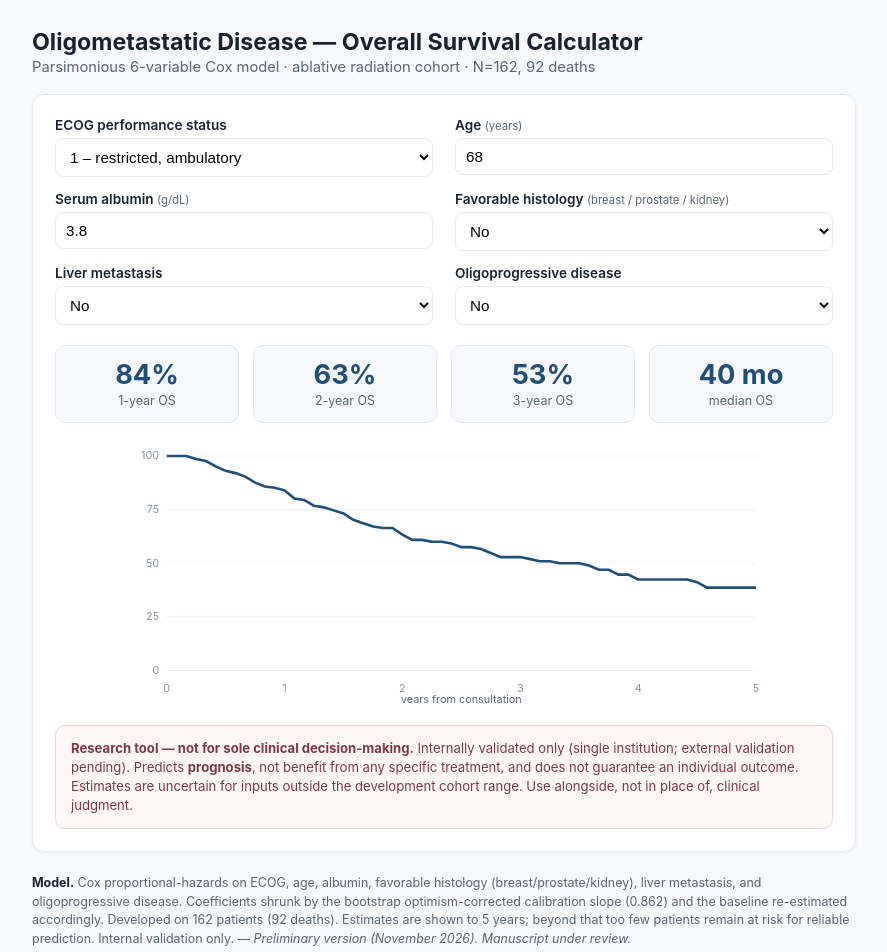
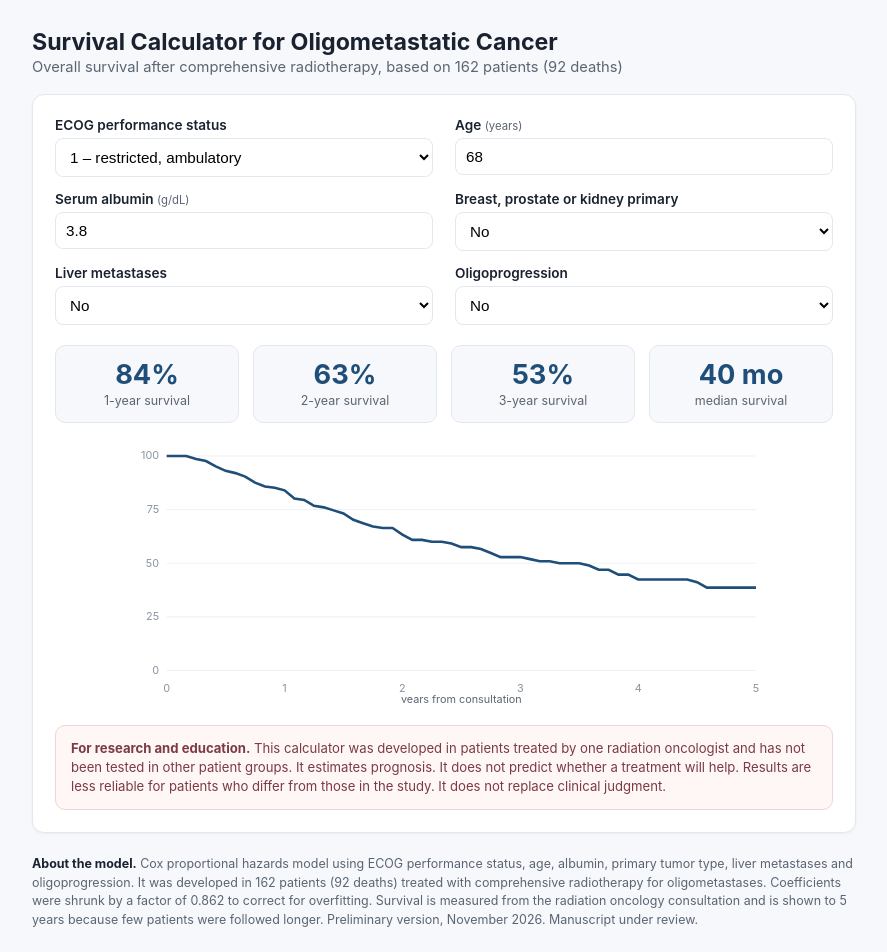
Before and after one commit to johnnykaomd/oligomet-calculator, a plain HTML site: page index.html in a window 1280 px wide. Shown: the whole page, without its empty margins (196-1083 px from the left). Drawn offline with Linux system fonts and the light colour scheme.

Commit message:
Plain-language wording for page and readme
Co-Authored-By: Claude Fable 5.2 <noreply@anthropic.com>

```diff
--- a/index.html
+++ b/index.html
@@ -2,7 +2,7 @@
 <html lang="en"><head><meta charset="utf-8">
 <meta name="robots" content="noindex">
 <meta name="viewport" content="width=device-width, initial-scale=1">
-<title>Oligometastatic OS Prognosis Calculator</title>
+<title>Survival Calculator for Oligometastatic Cancer</title>
 <style>
 :root{--blue:#1f4e79;--red:#c1495d;--ink:#1a2230;--muted:#5b6573;--line:#e3e8ef;--bg:#f6f8fb}
 *{box-sizing:border-box}
@@ -26,32 +26,32 @@ select,input{width:100%;padding:9px 10px;border:1px solid var(--line);border-rad
 .foot b{color:var(--ink)}
 </style></head>
 <body><div class="wrap">
-<h1>Oligometastatic Disease &mdash; Overall Survival Calculator</h1>
-<p class="sub">Parsimonious 6-variable Cox model &middot; ablative radiation cohort &middot; <span id="meta"></span></p>
+<h1>Survival Calculator for Oligometastatic Cancer</h1>
+<p class="sub">Overall survival after comprehensive radiotherapy, based on <span id="meta"></span></p>
 <div class="card">
   <div class="grid">
     <div><label>ECOG performance status</label>
       <select id="ecog"><option value="0">0 &ndash; fully active</option><option value="1" selected>1 &ndash; restricted, ambulatory</option><option value="2">2 &ndash; up &gt;50% of day</option><option value="3">3 &ndash; limited self-care</option><option value="4">4 &ndash; bedbound</option></select></div>
     <div><label>Age <small>(years)</small></label><input id="age" type="number" value="68" min="18" max="100" step="1"></div>
     <div><label>Serum albumin <small>(g/dL)</small></label><input id="albumin" type="number" value="3.8" min="1" max="5.5" step="0.1"></div>
-    <div><label>Favorable histology <small>(breast / prostate / kidney)</small></label>
+    <div><label>Breast, prostate or kidney primary</label>
       <select id="bpk"><option value="0" selected>No</option><option value="1">Yes</option></select></div>
-    <div><label>Liver metastasis</label>
+    <div><label>Liver metastases</label>
       <select id="liver"><option value="0" selected>No</option><option value="1">Yes</option></select></div>
-    <div><label>Oligoprogressive disease</label>
+    <div><label>Oligoprogression</label>
       <select id="oligoprog"><option value="0" selected>No</option><option value="1">Yes</option></select></div>
   </div>
   <div class="out">
-    <div class="kpi"><div class="v" id="os1">&ndash;</div><div class="l">1-year OS</div></div>
-    <div class="kpi"><div class="v" id="os2">&ndash;</div><div class="l">2-year OS</div></div>
-    <div class="kpi"><div class="v" id="os3">&ndash;</div><div class="l">3-year OS</div></div>
-    <div class="kpi"><div class="v" id="medm">&ndash;</div><div class="l">median OS</div></div>
+    <div class="kpi"><div class="v" id="os1">&ndash;</div><div class="l">1-year survival</div></div>
+    <div class="kpi"><div class="v" id="os2">&ndash;</div><div class="l">2-year survival</div></div>
+    <div class="kpi"><div class="v" id="os3">&ndash;</div><div class="l">3-year survival</div></div>
+    <div class="kpi"><div class="v" id="medm">&ndash;</div><div class="l">median survival</div></div>
   </div>
   <div class="curvewrap"><svg id="curve" viewBox="0 0 600 240" width="100%" style="max-height:260px"></svg></div>
-  <div class="disc"><b>Research tool &mdash; not for sole clinical decision-making.</b> Internally validated only
-   (single institution; external validation pending). Predicts <b>prognosis</b>, not benefit from any specific
-   treatment, and does not guarantee an individual outcome. Estimates are uncertain for inputs outside the
-   development cohort range. Use alongside, not in place of, clinical judgment.</div>
+  <div class="disc"><b>For research and education.</b> This calculator was developed in patients treated by
+   one radiation oncologist and has not been tested in other patient groups. It estimates prognosis. It does not
+   predict whether a treatment will help. Results are less reliable for patients who differ from those in the
+   study. It does not replace clinical judgment.</div>
 </div>
 <div class="foot" id="foot"></div>
 </div>
@@ -81,8 +81,8 @@ function update(){const x=readX(),L=LP(x);
   const md=medianMonths(L);document.getElementById("medm").textContent=md===null?">"+M.max_mo+" mo":md+" mo";
   draw(L);
 }
-document.getElementById("meta").textContent="N="+M.n+", "+M.events+" deaths";
-document.getElementById("foot").innerHTML="<b>Model.</b> Cox proportional-hazards on ECOG, age, albumin, favorable histology (breast/prostate/kidney), liver metastasis, and oligoprogressive disease. Coefficients shrunk by the bootstrap optimism-corrected calibration slope ("+M.slope+") and the baseline re-estimated accordingly. Developed on "+M.n+" patients ("+M.events+" deaths). Estimates are shown to 5 years; beyond that too few patients remain at risk for reliable prediction. Internal validation only. &mdash; <i>Preliminary version (November 2026). Manuscript under review.</i>";
+document.getElementById("meta").textContent=M.n+" patients ("+M.events+" deaths)";
+document.getElementById("foot").innerHTML="<b>About the model.</b> Cox proportional hazards model using ECOG performance status, age, albumin, primary tumor type, liver metastases and oligoprogression. It was developed in "+M.n+" patients ("+M.events+" deaths) treated with comprehensive radiotherapy for oligometastases. Coefficients were shrunk by a factor of "+M.slope+" to correct for overfitting. Survival is measured from the radiation oncology consultation and is shown to 5 years because few patients were followed longer. Preliminary version, November 2026. Manuscript under review.";
 COVS.forEach(k=>document.getElementById(k).addEventListener("input",update));
 update();
 </script></body></html>
```
Also changed, not shown: 1 other file.
